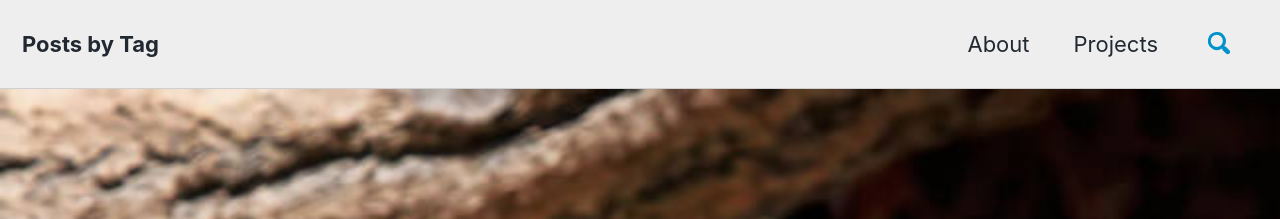
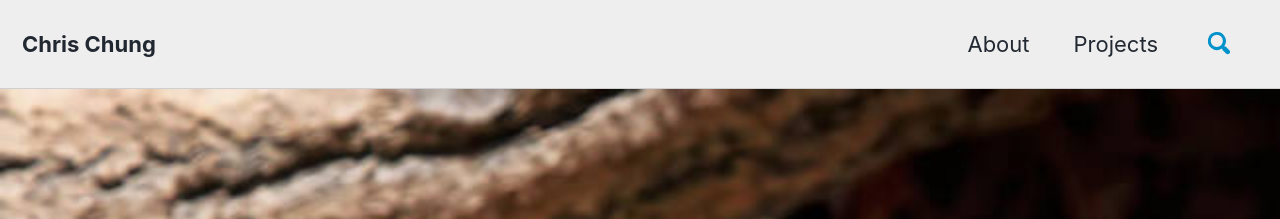
Before and after one commit to chrispfchung/chrispfchung.github.io, a Jekyll site: the page built from _pages/about.md, in a window 1280 px wide. Shown: the top 219 px of the page. Built offline with Jekyll 4.4.1, drawn with Linux system fonts in a browser that asks for light colours; cached includes are drawn as plain includes; nearby versions of some CDN libraries.

Commit message:
took that off outputting

```diff
--- a/_config.yml
+++ b/_config.yml
@@ -236,10 +236,7 @@ permalink: /:categories/:title/
 paginate: 5 # amount of posts to show
 paginate_path: /page:num/
 timezone: # https://en.wikipedia.org/wiki/List_of_tz_database_time_zones
-title: Posts by Tag
-permalink: /tags/
-layout: tags
-author_profile: true
+
 
 
 # Plugins (previously gems:)
--- a/index.html
+++ b/index.html
@@ -3,4 +3,9 @@ layout: home
 author_profile: true
 header:
   image: "images/photodune-XkDMpemY-yosemite-valley-at-cloudy-autumn-morning-file-and-license/photodune-20648073-yosemite-valley-at-cloudy-autumn-morning.jpg"
+
+title: Posts by Tag
+permalink: /tags/
+layout: tags
+author_profile: true
 ---
```
